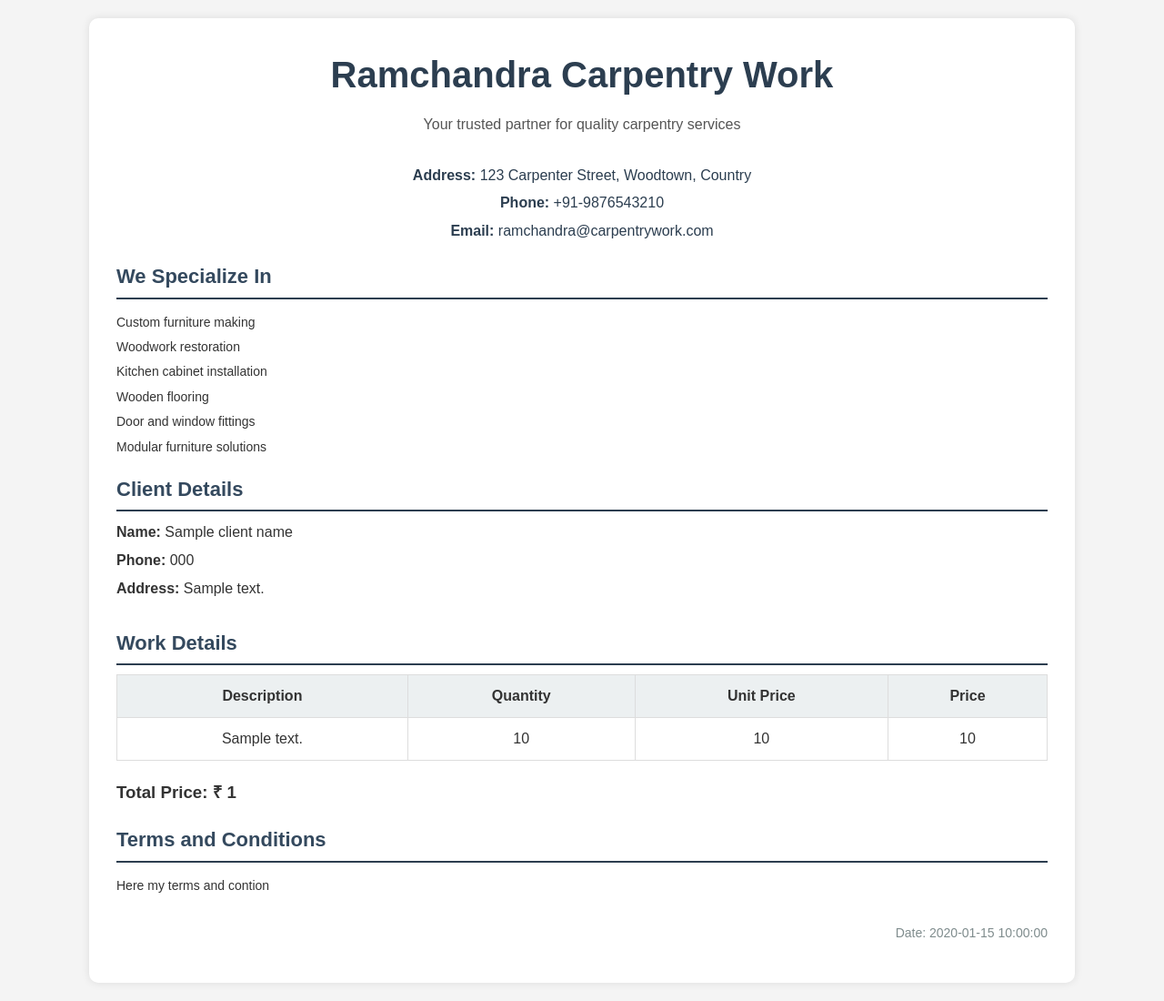
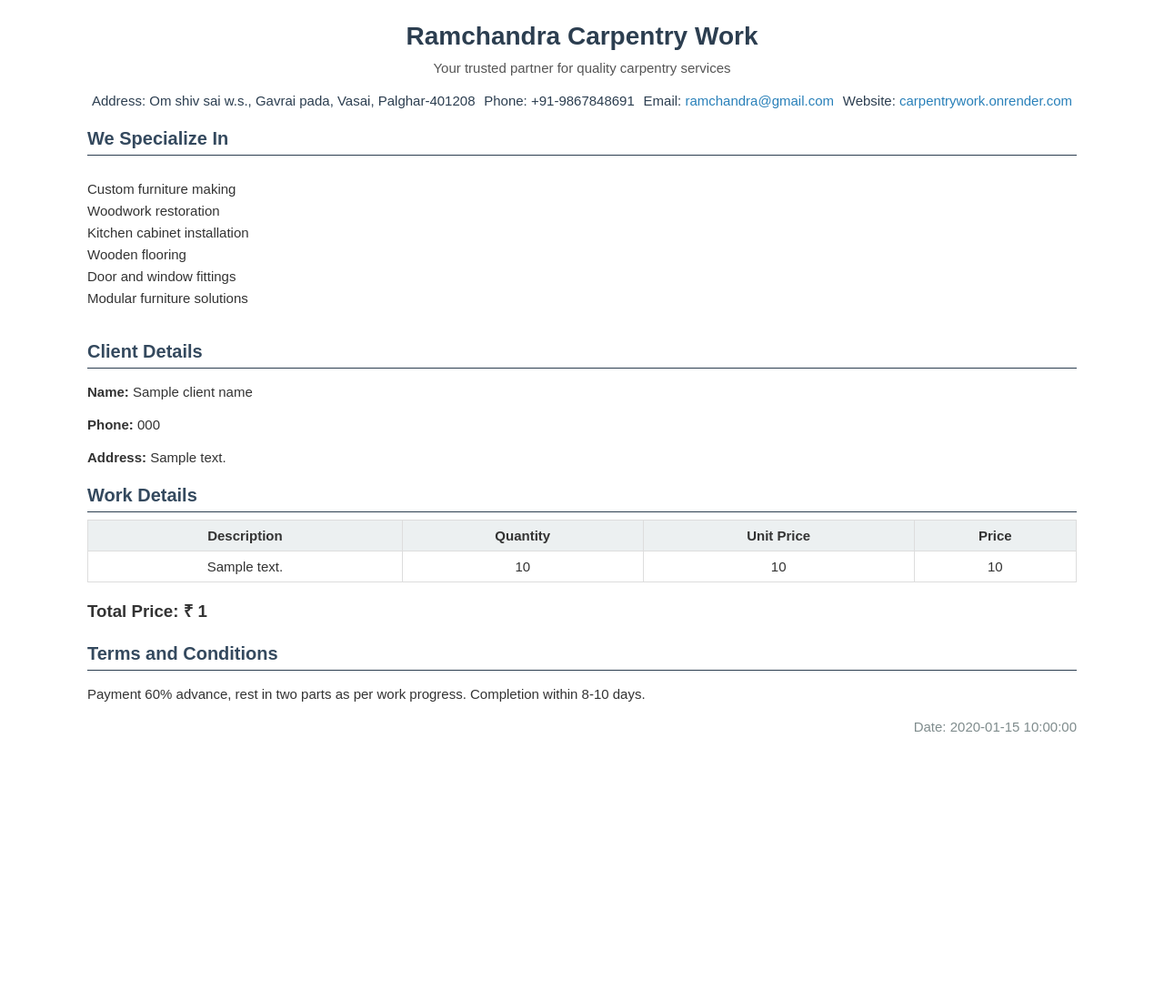
Before and after one commit to SaurabhVishwakarma826/quotation-template, a Flask app: template templates/quote_template.html in a window 1280 px wide. Shown: the whole page at 91% size. After the commit the page ends 804 px from the top, so only its background shows below. Run offline with Flask 3, Linux system fonts and the light colour scheme; the template is opened without the code that fills it: most values are stand-ins (such as "Sample title", 1, 10 or a date in 2020).

Commit message:
modified template

```diff
--- a/templates/quote_template.html
+++ b/templates/quote_template.html
@@ -7,90 +7,95 @@
     <style>
         body {
             font-family: 'Arial', sans-serif;
-            line-height: 1.6;
+            line-height: 1.4;
             color: #333;
-            background-color: #f4f4f4;
             margin: 0;
             padding: 0;
         }
         .container {
+            padding: 20px;
+            margin: auto;
+            width: 85%;
             background-color: #fff;
-            padding: 30px;
-            border-radius: 10px;
-            margin: 20px auto;
-            width: 80%;
-            box-shadow: 0 0 10px rgba(0, 0, 0, 0.1);
         }
         .header {
             text-align: center;
-            margin-bottom: 30px;
+            margin-bottom: 15px;
         }
         h1 {
-            font-size: 40px;
+            font-size: 28px;
             color: #2C3E50;
             margin: 0;
         }
         .sub-header {
-            font-size: 16px;
+            font-size: 15px;
             color: #555;
-            margin: 10px 0 20px;
+            margin-top: 5px;
         }
         .contact-info {
-            text-align: center;
-            margin-bottom: 20px;
+            display: flex;
+            justify-content: space-around;
+            font-size: 15px;
+            margin-bottom: 15px;
         }
         .contact-info p {
-            margin: 5px 0;
+            margin: 0;
             color: #2C3E50;
         }
+        .contact-info a {
+            text-decoration: none;
+            color: #2980b9;
+        }
+        .contact-info a:hover {
+            text-decoration: underline;
+        }
         .section-title {
-            font-size: 22px;
+            font-size: 20px;
+            margin-bottom: 8px;
+            color: #34495E;
+            border-bottom: 1px solid #2C3E50;
+            padding-bottom: 4px;
+        }
+        .services-list {
+            display: flex;
+            justify-content: space-between;
+            font-size: 15px;
             margin-bottom: 10px;
-            color: #34495E;
-            border-bottom: 2px solid #2C3E50;
-            padding-bottom: 5px;
         }
-        .details {
-            margin-bottom: 30px;
+        .services-list ul {
+            list-style: none;
+            padding: 0;
+            width: 48%;
         }
-        .details p {
-            margin: 5px 0;
+        .services-list ul li {
+            margin: 3px 0;
+        }
+        .details, .terms {
+            font-size: 15px;
+            margin-bottom: 5px;
         }
         table {
             width: 100%;
             border-collapse: collapse;
-            margin-bottom: 20px;
+            font-size: 15px;
         }
         table th, table td {
             border: 1px solid #ddd;
-            padding: 10px;
+            padding: 6px;
             text-align: center;
         }
         table th {
             background-color: #ECF0F1;
             font-weight: bold;
         }
-        .terms, .services {
-            margin-top: 20px;
-        }
-        .terms p, .services ul {
-            font-size: 14px;
-        }
-        .services ul {
-            list-style: none;
-            padding: 0;
-        }
-        .services ul li {
-            margin: 5px 0;
-        }
-        .right-align {
-            text-align: right;
+        .terms {
+            margin-top: 8px;
         }
         .date {
-            font-size: 14px;
-            margin-top: 30px;
+            font-size: 15px;
             text-align: right;
             color: #7F8C8D;
+            margin-top: 10px;
         }
     </style>
 </head>
@@ -102,13 +107,15 @@
         </div>
 
         <div class="contact-info">
-            <p><strong>Address:</strong> 123 Carpenter Street, Woodtown, Country</p>
-            <p><strong>Phone:</strong> +91-9876543210</p>
-            <p><strong>Email:</strong> ramchandra@carpentrywork.com</p>
+            <p>Address: Om shiv sai w.s., Gavrai pada, Vasai, Palghar-401208</p>
+            <p>Phone: +91-9867848691</p>
+            <p>Email: <a href="mailto:ramchandra@gmail.com">ramchandra@gmail.com</a></p>
+            <p>Website: <a href="http://carpentrywork.onrender.com">carpentrywork.onrender.com</a></p>
         </div>
 
         <div class="services">
             <h2 class="section-title">We Specialize In</h2>
+            <div class="services-list">
                 <ul>
                     <li>Custom furniture making</li>
                     <li>Woodwork restoration</li>
@@ -117,6 +124,7 @@
                     <li>Door and window fittings</li>
                     <li>Modular furniture solutions</li>
                 </ul>
+            </div>
         </div>
 
         <div class="details">
@@ -148,7 +156,7 @@
 
         <div class="terms">
             <h2 class="section-title">Terms and Conditions</h2>
-            <p>Here my terms and contion </p>
+            <p>Payment 60% advance, rest in two parts as per work progress. Completion within 8-10 days.</p>
         </div>
 
         <div class="date">
```
Lines whose indentation alone changed are shown as unchanged.
